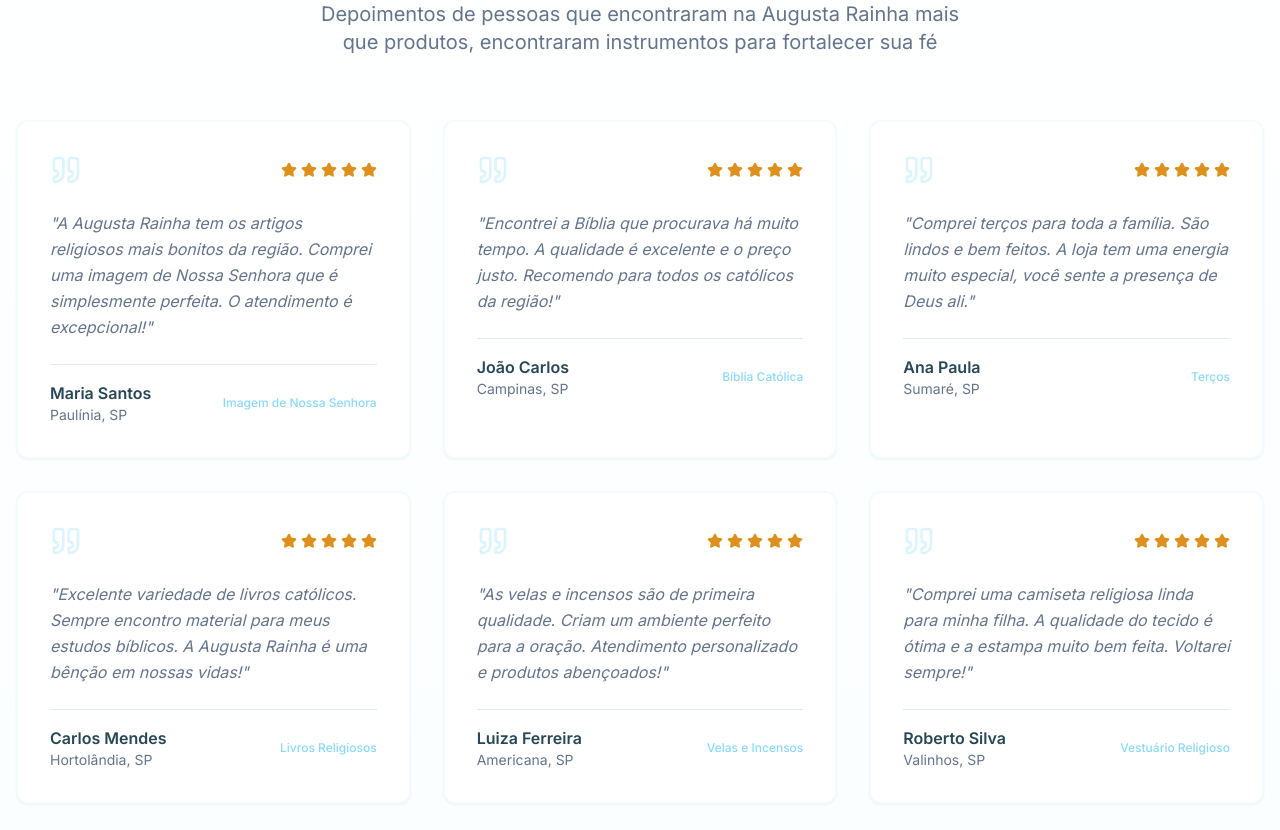
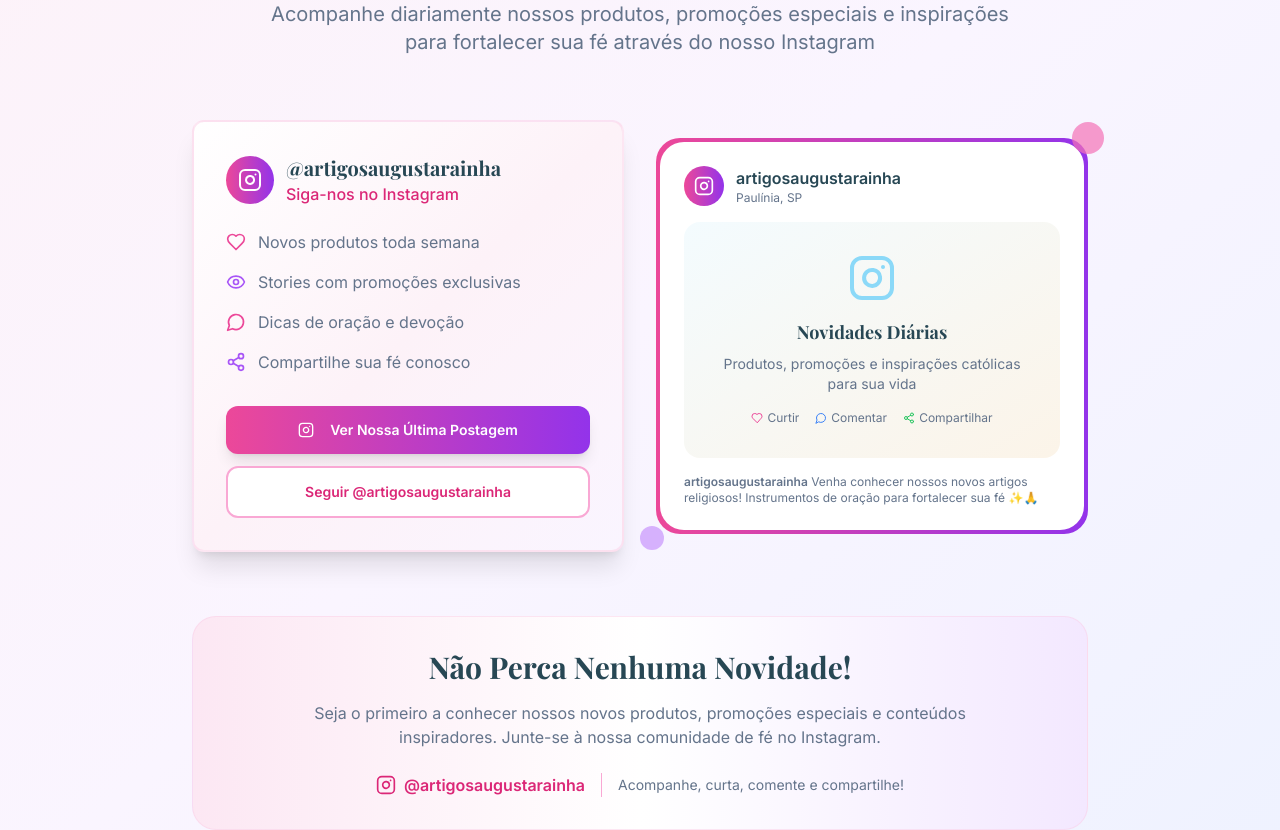
Before and after one commit to DevZipMateus/augusta-rainha, a React (Vite) app: page / in a window 1280 px wide. Shown: the part 4900-5730 px from the top of the page. Built offline with nearby package versions, Linux system fonts and the light colour scheme.

Commit message:
Add Instagram call to action
Create a new section to encourage users to visit the Instagram page. This section will include a link to the provided Instagram profile and a clear call to action to check for updates.

```diff
--- /dev/null
+++ b/src/components/InstagramSection.tsx
@@ -0,0 +1,171 @@
+
+import { Button } from "@/components/ui/button";
+import { Card } from "@/components/ui/card";
+import { Instagram, Heart, Eye, MessageCircle, Share2 } from "lucide-react";
+
+const InstagramSection = () => {
+  const handleInstagram = () => {
+    window.open('https://www.instagram.com/p/DENqZANyxBA/', '_blank');
+  };
+
+  const handleInstagramProfile = () => {
+    window.open('https://instagram.com/@artigosaugustarainha', '_blank');
+  };
+
+  return (
+    <section className="section-padding bg-gradient-to-br from-pink-50 via-purple-50 to-indigo-50">
+      <div className="container">
+        <div className="text-center mb-16 animate-on-scroll">
+          <div className="inline-flex items-center justify-center w-16 h-16 bg-gradient-to-r from-pink-500 to-purple-600 rounded-full mb-6">
+            <Instagram className="text-white" size={32} />
+          </div>
+          <h2 className="font-serif text-3xl md:text-5xl font-bold text-secondary mb-4">
+            Siga Nossas Novidades
+          </h2>
+          <div className="w-24 h-1 bg-gradient-to-r from-pink-500 to-purple-600 mx-auto mb-6"></div>
+          <p className="text-xl text-muted-foreground max-w-3xl mx-auto">
+            Acompanhe diariamente nossos produtos, promoções especiais e
+            inspirações para fortalecer sua fé através do nosso Instagram
+          </p>
+        </div>
+
+        <div className="max-w-4xl mx-auto">
+          <div className="grid md:grid-cols-2 gap-8 items-center">
+            {/* Left Content */}
+            <div className="animate-on-scroll">
+              <Card className="bg-gradient-to-br from-white via-pink-50 to-purple-50 border-2 border-pink-200/50 p-8 shadow-xl">
+                <div className="flex items-center space-x-3 mb-6">
+                  <div className="w-12 h-12 bg-gradient-to-r from-pink-500 to-purple-600 rounded-full flex items-center justify-center">
+                    <Instagram className="text-white" size={24} />
+                  </div>
+                  <div>
+                    <h3 className="font-serif text-xl font-bold text-secondary">
+                      @artigosaugustarainha
+                    </h3>
+                    <p className="text-pink-600 font-medium">Siga-nos no Instagram</p>
+                  </div>
+                </div>
+
+                <div className="space-y-4 mb-8">
+                  <div className="flex items-center space-x-3">
+                    <Heart className="text-pink-500" size={20} />
+                    <span className="text-muted-foreground">Novos produtos toda semana</span>
+                  </div>
+                  <div className="flex items-center space-x-3">
+                    <Eye className="text-purple-500" size={20} />
+                    <span className="text-muted-foreground">Stories com promoções exclusivas</span>
+                  </div>
+                  <div className="flex items-center space-x-3">
+                    <MessageCircle className="text-pink-500" size={20} />
+                    <span className="text-muted-foreground">Dicas de oração e devoção</span>
+                  </div>
+                  <div className="flex items-center space-x-3">
+                    <Share2 className="text-purple-500" size={20} />
+                    <span className="text-muted-foreground">Compartilhe sua fé conosco</span>
+                  </div>
+                </div>
+
+                <div className="space-y-3">
+                  <Button
+                    onClick={handleInstagram}
+                    className="w-full bg-gradient-to-r from-pink-500 to-purple-600 hover:from-pink-600 hover:to-purple-700 text-white py-6 rounded-xl font-semibold shadow-lg hover:shadow-xl transition-all duration-300"
+                    size="lg"
+                  >
+                    <Instagram className="mr-2" size={20} />
+                    Ver Nossa Última Postagem
+                  </Button>
+
+                  <Button
+                    onClick={handleInstagramProfile}
+                    variant="outline"
+                    className="w-full border-2 border-pink-300 text-pink-600 hover:bg-pink-50 py-6 rounded-xl font-semibold"
+                    size="lg"
+                  >
+                    Seguir @artigosaugustarainha
+                  </Button>
+                </div>
+              </Card>
+            </div>
+
+            {/* Right Content - Instagram Preview */}
+            <div className="animate-on-scroll">
+              <div className="relative">
+                <div className="bg-gradient-to-r from-pink-500 to-purple-600 p-1 rounded-3xl">
+                  <div className="bg-white rounded-3xl p-6">
+                    <div className="flex items-center space-x-3 mb-4">
+                      <div className="w-10 h-10 bg-gradient-to-r from-pink-500 to-purple-600 rounded-full flex items-center justify-center">
+                        <Instagram className="text-white" size={20} />
+                      </div>
+                      <div>
+                        <p className="font-semibold text-secondary">artigosaugustarainha</p>
+                        <p className="text-xs text-muted-foreground">Paulínia, SP</p>
+                      </div>
+                    </div>
+
+                    <div className="bg-gradient-to-br from-primary/10 to-accent/10 rounded-2xl p-8 text-center mb-4">
+                      <Instagram className="mx-auto mb-4 text-primary" size={48} />
+                      <h4 className="font-serif text-lg font-bold text-secondary mb-2">
+                        Novidades Diárias
+                      </h4>
+                      <p className="text-sm text-muted-foreground mb-4">
+                        Produtos, promoções e inspirações católicas para sua vida
+                      </p>
+                      <div className="flex justify-center space-x-4 text-xs text-muted-foreground">
+                        <div className="flex items-center space-x-1">
+                          <Heart size={12} className="text-pink-500" />
+                          <span>Curtir</span>
+                        </div>
+                        <div className="flex items-center space-x-1">
+                          <MessageCircle size={12} className="text-blue-500" />
+                          <span>Comentar</span>
+                        </div>
+                        <div className="flex items-center space-x-1">
+                          <Share2 size={12} className="text-green-500" />
+                          <span>Compartilhar</span>
+                        </div>
+                      </div>
+                    </div>
+
+                    <p className="text-xs text-muted-foreground">
+                      <strong>artigosaugustarainha</strong> Venha conhecer nossos novos artigos religiosos!
+                      Instrumentos de oração para fortalecer sua fé ✨🙏
+                    </p>
+                  </div>
+                </div>
+
+                {/* Decorative elements */}
+                <div className="absolute -top-4 -right-4 w-8 h-8 bg-pink-400 rounded-full opacity-70"></div>
+                <div className="absolute -bottom-4 -left-4 w-6 h-6 bg-purple-400 rounded-full opacity-60"></div>
+              </div>
+            </div>
+          </div>
+
+          {/* Bottom CTA */}
+          <div className="mt-16 text-center animate-on-scroll">
+            <div className="bg-gradient-to-r from-pink-100 via-white to-purple-100 rounded-3xl p-8 border border-pink-200/50">
+              <h3 className="font-serif text-2xl md:text-3xl font-bold text-secondary mb-4">
+                Não Perca Nenhuma Novidade!
+              </h3>
+              <p className="text-muted-foreground mb-6 max-w-2xl mx-auto">
+                Seja o primeiro a conhecer nossos novos produtos, promoções especiais e
+                conteúdos inspiradores. Junte-se à nossa comunidade de fé no Instagram.
+              </p>
+              <div className="flex flex-col sm:flex-row gap-4 justify-center items-center">
+                <div className="flex items-center space-x-2 text-pink-600">
+                  <Instagram size={20} />
+                  <span className="font-semibold">@artigosaugustarainha</span>
+                </div>
+                <div className="hidden sm:block w-px h-6 bg-pink-300"></div>
+                <p className="text-sm text-muted-foreground">
+                  Acompanhe, curta, comente e compartilhe!
+                </p>
+              </div>
+            </div>
+          </div>
+        </div>
+      </div>
+    </section>
+  );
+};
+
+export default InstagramSection;
--- a/src/pages/Index.tsx
+++ b/src/pages/Index.tsx
@@ -3,6 +3,7 @@ import Header from "@/components/Header";
 import HeroSection from "@/components/HeroSection";
 import AboutSection from "@/components/AboutSection";
 import ServicesSection from "@/components/ServicesSection";
+import InstagramSection from "@/components/InstagramSection";
 import TestimonialsSection from "@/components/TestimonialsSection";
 import LocationSection from "@/components/LocationSection";
 import ContactSection from "@/components/ContactSection";
@@ -41,6 +42,7 @@ const Index = () => {
         <HeroSection />
         <AboutSection />
         <ServicesSection />
+        <InstagramSection />
         <TestimonialsSection />
         <LocationSection />
         <ContactSection />
```
